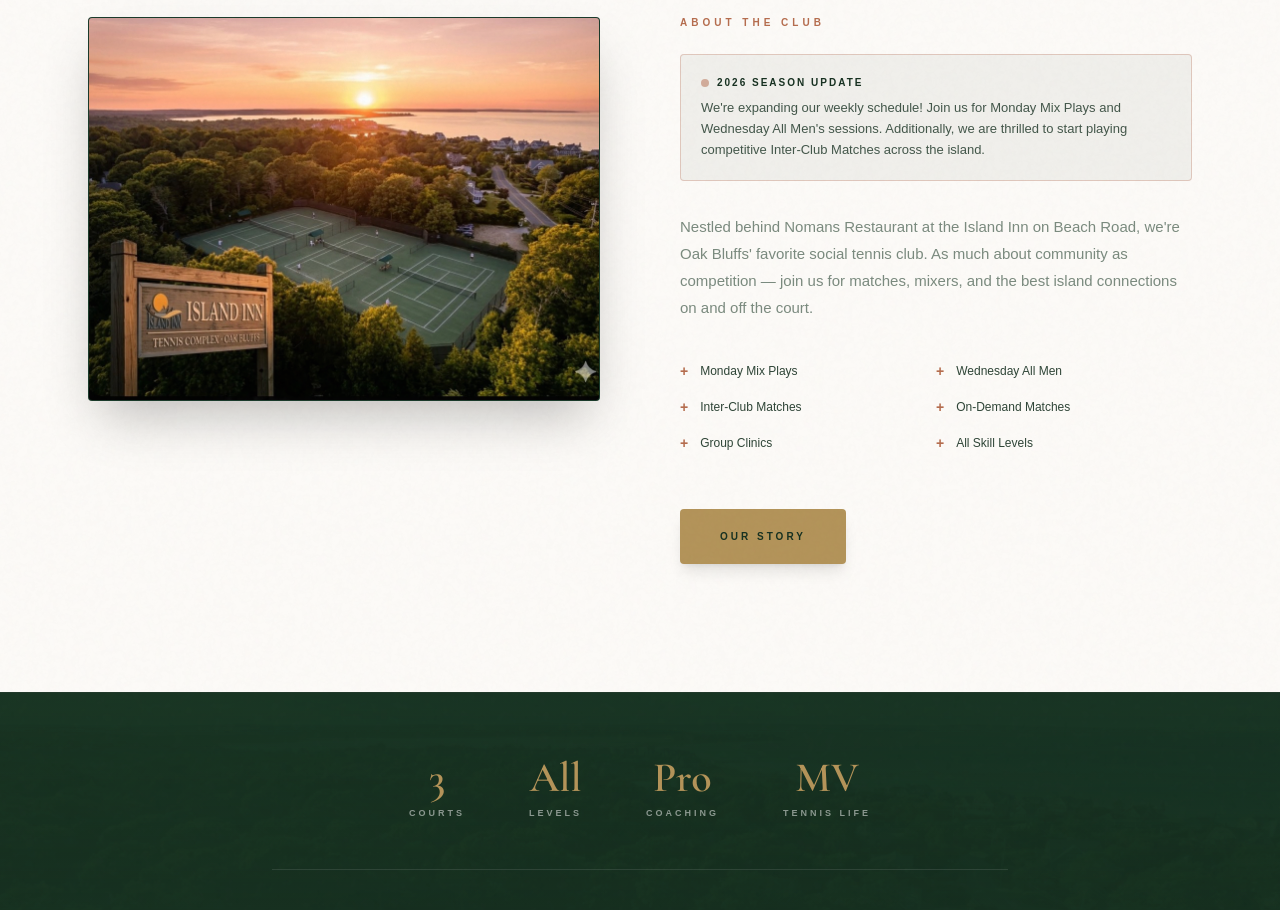
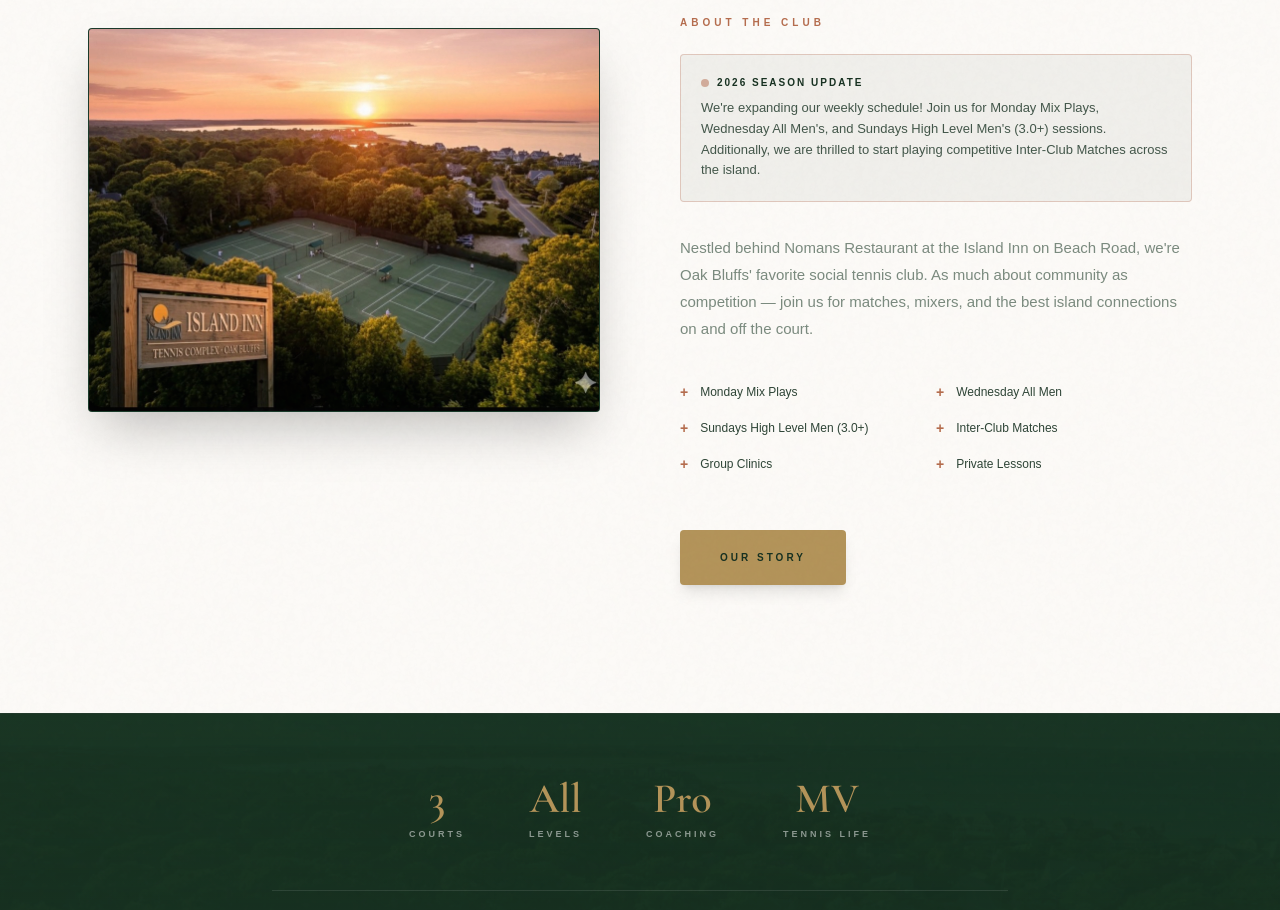
Before and after one commit to moneyladder911/islandinntennis, a React (Vite) app: page / in a window 1280 px wide. Shown: the part 1146-2056 px from the top of the page. Built offline with nearby package versions, Linux system fonts and the light colour scheme.

Commit message:
Add Sundays High Level Men 3.0+ to offerings

```diff
--- a/src/components/Intro.tsx
+++ b/src/components/Intro.tsx
@@ -5,10 +5,10 @@ const Intro: React.FC<{ showPage: (name: string) => void }> = ({ showPage }) =>
   const features = [
     'Monday Mix Plays',
     'Wednesday All Men',
+    'Sundays High Level Men (3.0+)',
     'Inter-Club Matches',
-    'On-Demand Matches',
     'Group Clinics',
-    'All Skill Levels',
+    'Private Lessons',
   ];
 
   return (
@@ -49,7 +49,7 @@ const Intro: React.FC<{ showPage: (name: string) => void }> = ({ showPage }) =>
               2026 Season Update
             </div>
             <p className="text-[13px] font-light leading-[1.6] text-forest/80">
-              We're expanding our weekly schedule! Join us for <strong>Monday Mix Plays</strong> and <strong>Wednesday All Men's</strong> sessions. Additionally, we are thrilled to start playing competitive <strong>Inter-Club Matches</strong> across the island.
+              We're expanding our weekly schedule! Join us for <strong>Monday Mix Plays</strong>, <strong>Wednesday All Men's</strong>, and <strong>Sundays High Level Men's (3.0+)</strong> sessions. Additionally, we are thrilled to start playing competitive <strong>Inter-Club Matches</strong> across the island.
             </p>
           </div>
 
--- a/src/pages/Schedule.tsx
+++ b/src/pages/Schedule.tsx
@@ -6,6 +6,7 @@ const SchedulePage: React.FC = () => {
   const offerings = [
     { icon: <Users size={24} className="text-gold" />, title: 'Monday Mix Plays', desc: 'Start your week right. Our organized mixed doubles matches are perfect for all skill levels and great for meeting players.' },
     { icon: <Sun size={24} className="text-gold" />, title: 'Wednesday All Men', desc: 'Mid-week high-energy men\'s matches. Drop in for competitive sets and great camaraderie on the courts.' },
+    { icon: <Trophy size={24} className="text-gold" />, title: 'Sundays High Level Men\'s (3.0+)', desc: 'End your week with competitive, fast-paced matches. Open exclusively to male players with a 3.0+ rating.' },
     { icon: <Trophy size={24} className="text-gold" />, title: 'Inter-Club Matches', desc: 'We are officially joining island-wide competitive play! Represent Island Inn and compete against other Vineyard clubs.' },
     { icon: <Clock size={24} className="text-gold" />, title: 'Private Lessons & Clinics', desc: 'One-on-one instruction or group drills tailored to your level. Flexible scheduling — text Kim to arrange your session.' },
   ];
```
